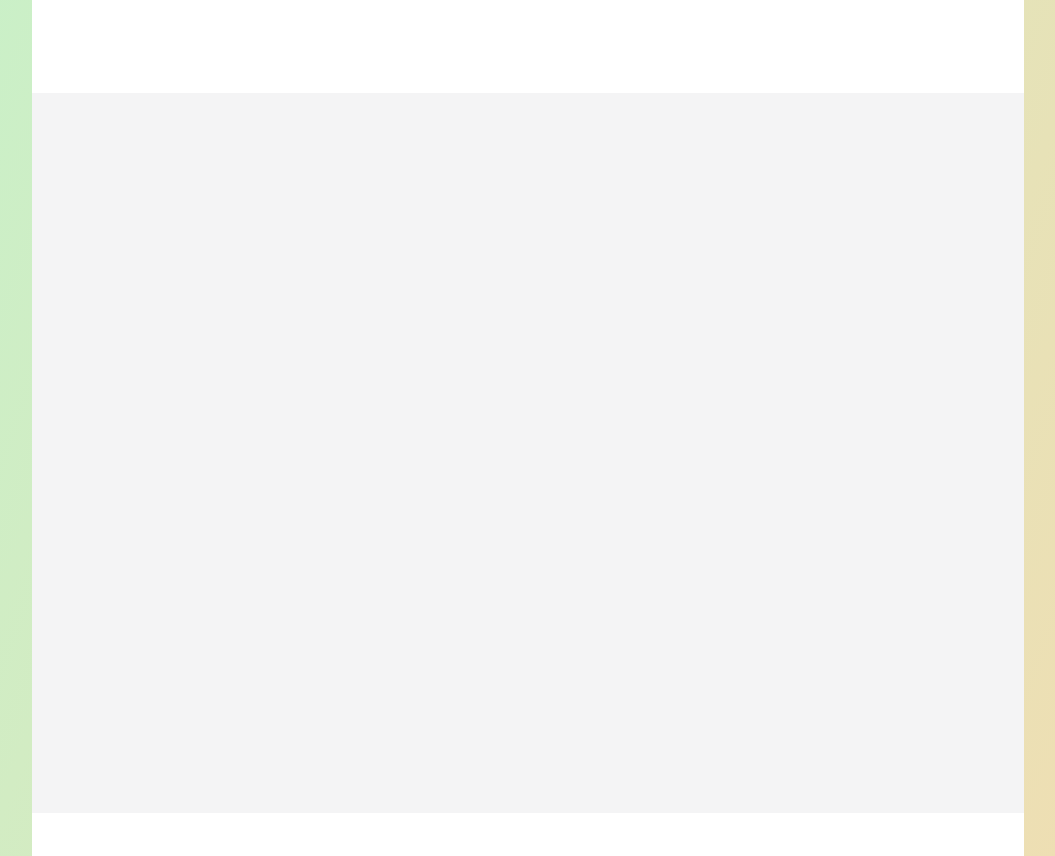
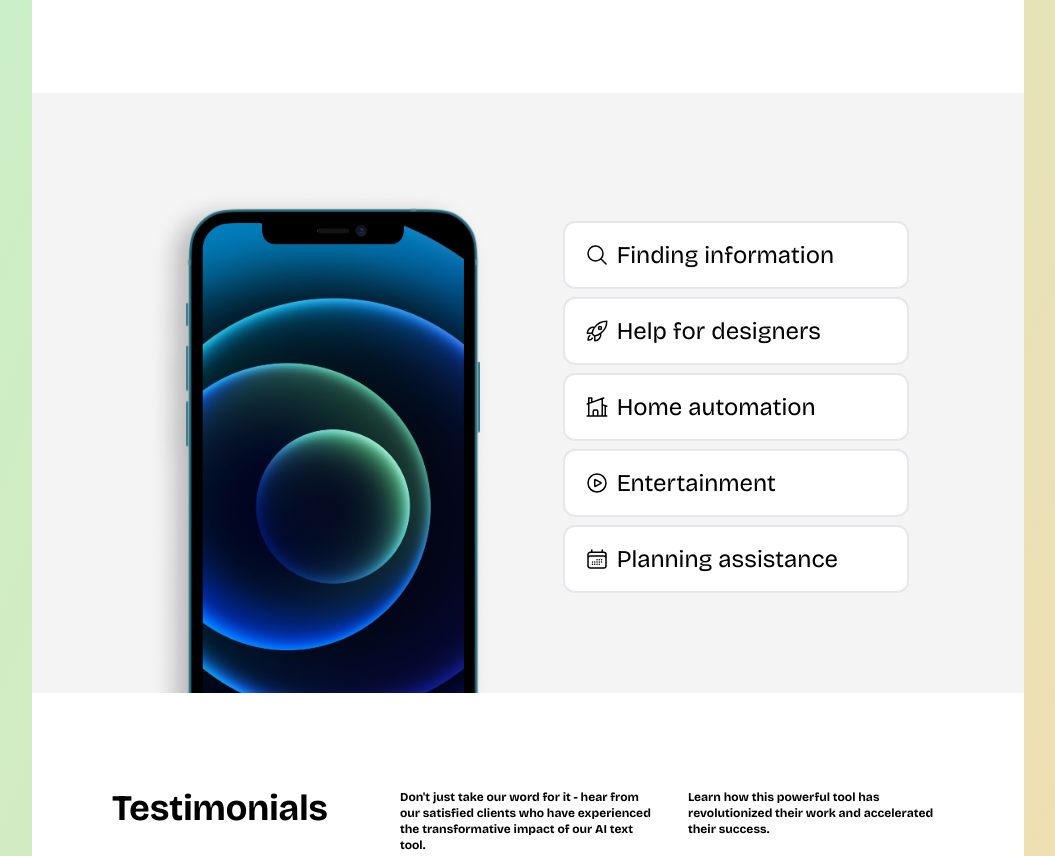
Before and after one commit to saeidex/ally, a website built with Vite: page src/index.html in a window 1280 px wide. Shown: the part 1310-2166 px from the top of the page, without its empty margins (112-1167 px from the left). Built offline with nearby package versions, Linux system fonts and the light colour scheme; what tailwindcss-bg-patterns would draw is missing.

Commit message:
modified:   src/index.html 	renamed:    src/prettier.config.js -> src/prettier.config.cjs 	new file:   src/public/iphone-12-pro.png

```diff
--- a/src/index.html
+++ b/src/index.html
@@ -202,9 +202,116 @@
         </a>
       </div>
     </section>
-    <section class="flex h-[90vh] justify-center bg-zinc-100 px-20">
-      <div class="w-1/2"></div>
-      <div class="w-1/2"></div>
+    <section class="flex h-[600px] justify-around bg-zinc-100 px-20">
+      <aside class="relative w-5/12 overflow-hidden">
+        <img
+          class="absolute top-24 w-96"
+          src="iphone-12-pro.png"
+          alt="iphone-mockup"
+        />
+      </aside>
+      <aside class="w-5/12 space-y-2 pt-32 text-2xl">
+        <div
+          class="flex w-full cursor-pointer items-center space-x-2 rounded-xl border-2 bg-white py-4 pl-5 transition-all duration-500 hover:h-24 hover:bg-zinc-800 hover:text-zinc-100"
+        >
+          <svg
+            xmlns="http://www.w3.org/2000/svg"
+            fill="none"
+            viewBox="0 0 24 24"
+            stroke-width="1.5"
+            stroke="currentColor"
+            class="h-6 w-6"
+          >
+            <path
+              stroke-linecap="round"
+              stroke-linejoin="round"
+              d="M21 21l-5.197-5.197m0 0A7.5 7.5 0 105.196 5.196a7.5 7.5 0 0010.607 10.607z"
+            />
+          </svg>
+          <span>Finding information</span>
+        </div>
+        <div
+          class="flex w-full cursor-pointer items-center space-x-2 rounded-xl border-2 bg-white py-4 pl-5 transition-all duration-500 hover:h-24 hover:bg-zinc-800 hover:text-zinc-100"
+        >
+          <svg
+            xmlns="http://www.w3.org/2000/svg"
+            fill="none"
+            viewBox="0 0 24 24"
+            stroke-width="1.5"
+            stroke="currentColor"
+            class="h-6 w-6"
+          >
+            <path
+              stroke-linecap="round"
+              stroke-linejoin="round"
+              d="M15.59 14.37a6 6 0 01-5.84 7.38v-4.8m5.84-2.58a14.98 14.98 0 006.16-12.12A14.98 14.98 0 009.631 8.41m5.96 5.96a14.926 14.926 0 01-5.841 2.58m-.119-8.54a6 6 0 00-7.381 5.84h4.8m2.581-5.84a14.927 14.927 0 00-2.58 5.84m2.699 2.7c-.103.021-.207.041-.311.06a15.09 15.09 0 01-2.448-2.448 14.9 14.9 0 01.06-.312m-2.24 2.39a4.493 4.493 0 00-1.757 4.306 4.493 4.493 0 004.306-1.758M16.5 9a1.5 1.5 0 11-3 0 1.5 1.5 0 013 0z"
+            />
+          </svg>
+          <span>Help for designers</span>
+        </div>
+        <div
+          class="flex w-full cursor-pointer items-center space-x-2 rounded-xl border-2 bg-white py-4 pl-5 transition-all duration-500 hover:h-24 hover:bg-zinc-800 hover:text-zinc-100"
+        >
+          <svg
+            xmlns="http://www.w3.org/2000/svg"
+            fill="none"
+            viewBox="0 0 24 24"
+            stroke-width="1.5"
+            stroke="currentColor"
+            class="h-6 w-6"
+          >
+            <path
+              stroke-linecap="round"
+              stroke-linejoin="round"
+              d="M8.25 21v-4.875c0-.621.504-1.125 1.125-1.125h2.25c.621 0 1.125.504 1.125 1.125V21m0 0h4.5V3.545M12.75 21h7.5V10.75M2.25 21h1.5m18 0h-18M2.25 9l4.5-1.636M18.75 3l-1.5.545m0 6.205l3 1m1.5.5l-1.5-.5M6.75 7.364V3h-3v18m3-13.636l10.5-3.819"
+            />
+          </svg>
+          <span>Home automation</span>
+        </div>
+        <div
+          class="flex w-full cursor-pointer items-center space-x-2 rounded-xl border-2 bg-white py-4 pl-5 transition-all duration-500 hover:h-24 hover:bg-zinc-800 hover:text-zinc-100"
+        >
+          <svg
+            xmlns="http://www.w3.org/2000/svg"
+            fill="none"
+            viewBox="0 0 24 24"
+            stroke-width="1.5"
+            stroke="currentColor"
+            class="h-6 w-6"
+          >
+            <path
+              stroke-linecap="round"
+              stroke-linejoin="round"
+              d="M21 12a9 9 0 11-18 0 9 9 0 0118 0z"
+            />
+            <path
+              stroke-linecap="round"
+              stroke-linejoin="round"
+              d="M15.91 11.672a.375.375 0 010 .656l-5.603 3.113a.375.375 0 01-.557-.328V8.887c0-.286.307-.466.557-.327l5.603 3.112z"
+            />
+          </svg>
+          <span>Entertainment</span>
+        </div>
+        <div
+          class="flex w-full cursor-pointer items-center space-x-2 rounded-xl border-2 bg-white py-4 pl-5 transition-all duration-500 hover:h-24 hover:bg-zinc-800 hover:text-zinc-100"
+        >
+          <svg
+            xmlns="http://www.w3.org/2000/svg"
+            fill="none"
+            viewBox="0 0 24 24"
+            stroke-width="1.5"
+            stroke="currentColor"
+            class="h-6 w-6"
+          >
+            <path
+              stroke-linecap="round"
+              stroke-linejoin="round"
+              d="M6.75 3v2.25M17.25 3v2.25M3 18.75V7.5a2.25 2.25 0 012.25-2.25h13.5A2.25 2.25 0 0121 7.5v11.25m-18 0A2.25 2.25 0 005.25 21h13.5A2.25 2.25 0 0021 18.75m-18 0v-7.5A2.25 2.25 0 015.25 9h13.5A2.25 2.25 0 0121 11.25v7.5m-9-6h.008v.008H12v-.008zM12 15h.008v.008H12V15zm0 2.25h.008v.008H12v-.008zM9.75 15h.008v.008H9.75V15zm0 2.25h.008v.008H9.75v-.008zM7.5 15h.008v.008H7.5V15zm0 2.25h.008v.008H7.5v-.008zm6.75-4.5h.008v.008h-.008v-.008zm0 2.25h.008v.008h-.008V15zm0 2.25h.008v.008h-.008v-.008zm2.25-4.5h.008v.008H16.5v-.008zm0 2.25h.008v.008H16.5V15z"
+            />
+          </svg>
+          <span>Planning assistance</span>
+        </div>
+      </aside>
     </section>
     <section class="my-24 px-20">
       <div class="flex w-full justify-between pb-6 text-xs font-semibold">
@@ -220,7 +327,7 @@
       </div>
       <div class="flex space-x-4">
         <div
-          class="aspect-square w-[calc((100%-64px)/3)] flex-grow rounded-3xl bg-pink-200"
+          class="aspect-square w-[calc((100%-64px)/3)] flex-grow rounded-3xl border border-pink-300 bg-pink-200 transition-all duration-500 hover:bg-pink-300 hover:shadow-sm hover:shadow-pink-500 hover:drop-shadow-xl"
         >
           <p class="h-3/4 p-6 leading-5 tracking-tight">
             "With the help of AI Ally, my work has become much easier and
@@ -239,7 +346,7 @@
           </div>
         </div>
         <div
-          class="aspect-square w-[calc((100%-64px)/3)] flex-grow rounded-3xl bg-cyan-200"
+          class="aspect-square w-[calc((100%-64px)/3)] flex-grow rounded-3xl border border-cyan-300 bg-cyan-200 transition-all duration-500 hover:bg-cyan-300 hover:shadow-sm hover:shadow-cyan-500 hover:drop-shadow-xl"
         >
           <p class="h-3/4 p-6 leading-5 tracking-tight">
             "The excellent voice recognition quality of AI Ally app makes it
@@ -258,7 +365,7 @@
           </div>
         </div>
         <div
-          class="aspect-square w-[calc((100%-64px)/3)] flex-grow rounded-3xl bg-violet-200"
+          class="aspect-square w-[calc((100%-64px)/3)] flex-grow rounded-3xl border border-violet-300 bg-violet-200 transition-all duration-500 hover:bg-violet-300 hover:shadow-sm hover:shadow-violet-500 hover:drop-shadow-xl"
         >
           <p class="h-3/4 p-6 leading-5 tracking-tight">
             "I love how AI Ally personalizes to my needs and offers
```
Also changed, not shown: src/prettier.config.cjs (renamed from src/prettier.config.js), src/public/iphone-12-pro.png (added).
